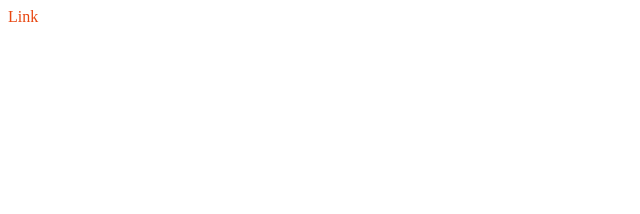
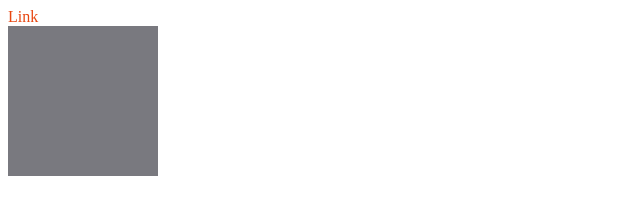
Before and after one commit to Dom-888/Challenge--CSS-Transition, a plain HTML site: page index.html in a window 1280 px wide. Shown: the whole page, without its empty margins (0-640 px from the left). Drawn offline with Linux system fonts and the light colour scheme.

Commit message:
Completed second challenge

```diff
--- a/index.html
+++ b/index.html
@@ -9,5 +9,6 @@
 </head>
 <body>
   <a href="#">Link</a>
+  <div class="box"></div>
 </body>
 </html>
--- a/main.css
+++ b/main.css
@@ -10,3 +10,15 @@ a {
 a:hover {
     color: #000;
 }
+
+.box {
+  background-color: #79797f;
+  width: 150px;
+  height: 150px;
+  transition-duration: 1s;
+  transition-timing-function: ease-in-out;
+}
+
+.box:hover {
+    background-color: #e84610;
+}
```
Also changed, not shown: 1 other file.
